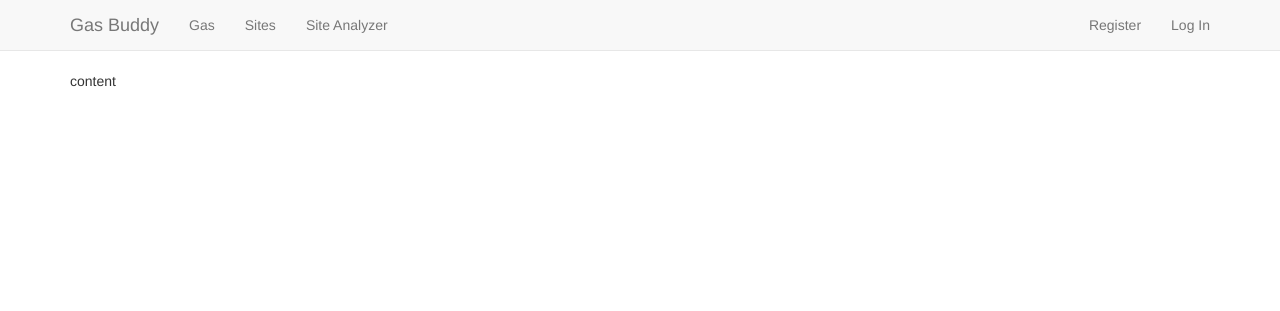
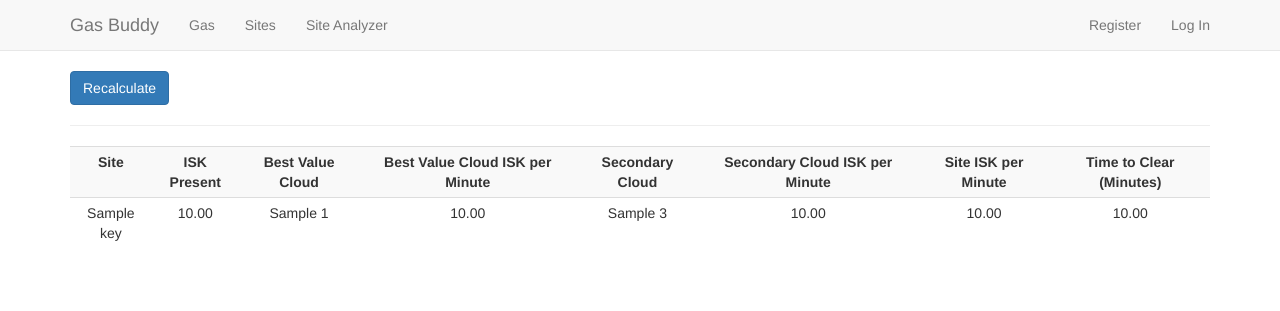
Before and after one commit to eric-oaktree/gasbuddy, a Django app: template home/templates/home/sites.html in a window 1280 px wide. Shown: the top 311 px of the page. Run offline with Django 3.2, Linux system fonts and the light colour scheme; the template is opened without the code that fills it: most values are stand-ins (such as "Sample title", 1, 10 or a date in 2020); parts of the project's set-up code (start-up, migrations or seed data) failed here and were passed over; some libraries are stand-ins or nearby versions.

Commit message:
Site Information Added

```diff
--- a/home/templates/home/home.html
+++ b/home/templates/home/home.html
@@ -3,11 +3,11 @@
 {% load humanize %}
 
 {% block content %}
-<form class="form" action="{% url 'home:home' %}" method="post">
+<form class="form-inline" action="{% url 'home:home' %}" method="post">
   {% csrf_token %}
   {% bootstrap_form form %}
   {% buttons %}
-  <button name="submit" class="btn btn-primary">Enter</button>
+  <button name="submit" class="btn btn-primary">Recalculate</button>
   {% endbuttons %}
 </form>
 
--- a/home/templates/home/site_an.html
+++ b/home/templates/home/site_an.html
@@ -2,6 +2,6 @@
 {% load bootstrap3 %}
 
 {% block content %}
-content
+Coming Soon!
 
 {% endblock content %}
--- a/home/templates/home/sites.html
+++ b/home/templates/home/sites.html
@@ -1,7 +1,45 @@
 {% extends "home/topbar.html" %}
 {% load bootstrap3 %}
+{% load humanize %}
 
 {% block content %}
-content
+<form class="form-inline" action="{% url 'home:sites' %}" method="post">
+  {% csrf_token %}
+  {% bootstrap_form form %}
+  {% buttons %}
+  <button name="submit" class="btn btn-primary">Recalculate</button>
+  {% endbuttons %}
+</form>
+
+<hr>
+
+<table class="table table-striped table-hover table-condensed text-center">
+  <tr>
+    <th class="text-center">Site</th>
+    <th class="text-center">ISK Present</th>
+    <th class="text-center">Best Value Cloud</th>
+    <th class="text-center">Best Value Cloud ISK per Minute</th>
+    <th class="text-center">Secondary Cloud</th>
+    <th class="text-center">Secondary Cloud ISK per Minute</th>
+    <th class="text-center">Site ISK per Minute</th>
+    <th class="text-center">Time to Clear (Minutes)</th>
+  </tr>
+  {% for key, list in sites_calc.items %}
+  <tr>
+    <td>{{key}}</td>
+    <td>{{list.0|floatformat:2|intcomma}}</td>
+    <td>{{list.1.name}}</td>
+    <td>{{list.2|floatformat:2|intcomma}}</td>
+    <td>{{list.3.name}}</td>
+    <td>{{list.4|floatformat:2|intcomma}}</td>
+    <td>{{list.5|floatformat:2|intcomma}}</td>
+    <td>{{list.6|floatformat:2|intcomma}}</td>
+  </tr>
+  {% empty %}
+  <tr>
+    <td>Something Went Wrong</td>
+  </tr>
+  {% endfor %}
+</table>
 
 {% endblock content %}
```
Also changed, not shown: home/forms.py (+8 -3 lines), home/views.py (+60 -2 lines).
